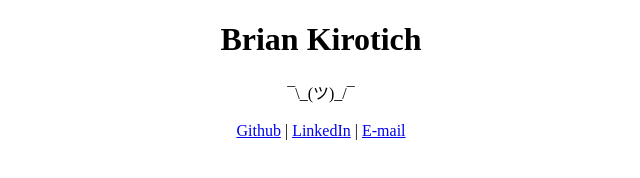
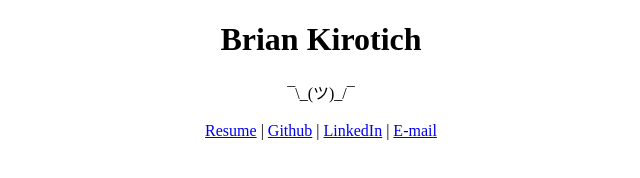
Before and after one commit to kirotich/kiroti.ch, a plain HTML site: page index.html in a window 1280 px wide. Shown: the whole page, without its empty margins (319-959 px from the left). Drawn offline with Linux system fonts and the light colour scheme.

Commit message:
add resume

```diff
--- a/index.html
+++ b/index.html
@@ -6,7 +6,7 @@
   <meta name="viewport" content="width=device-width, initial-scale=1">
 
   <title>Brian Kirotich</title>
-  <link href="styles.css" rel="stylesheet">
+
 </head>
 
 <body>
@@ -22,12 +22,15 @@
 
     <br></br>
     <div style="text-align: center;">
+      <a href="https://www.dropbox.com/s/v1tjjy95oc8c6pn/Brian_Kirotich_Resume.pdf?dl=0">Resume</a>
+      |
       <a href="https://github.com/kirotich">Github</a>
       |
       <a href="https://www.linkedin.com/in/kirotich/">LinkedIn</a>
 
       |
       <a href="mailto:brian@kiroti.ch">E-mail</a>
+
     </div>
   </div>
 </body>
```
